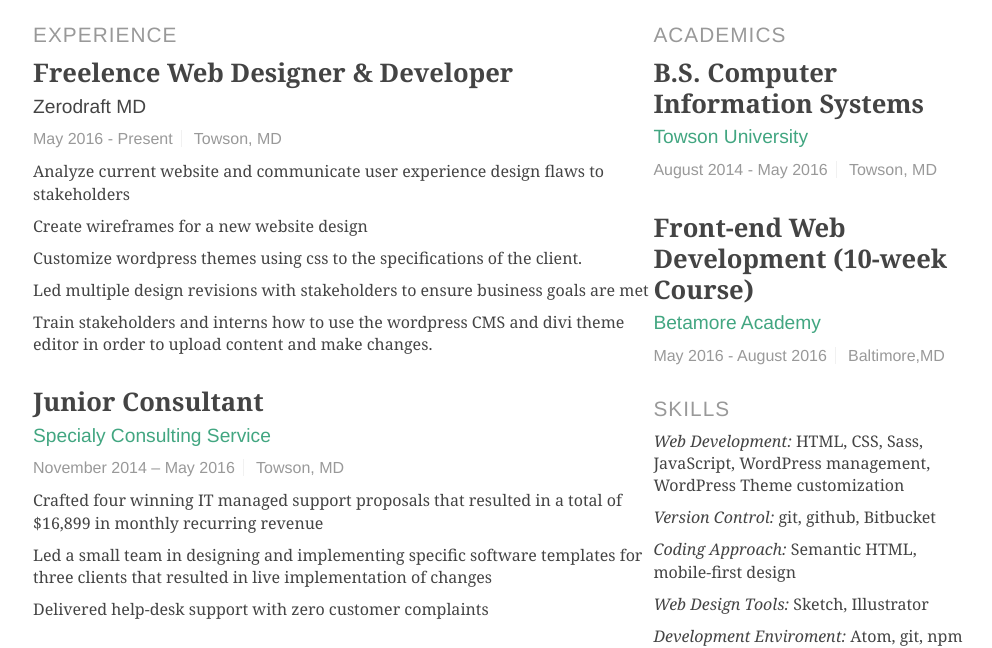
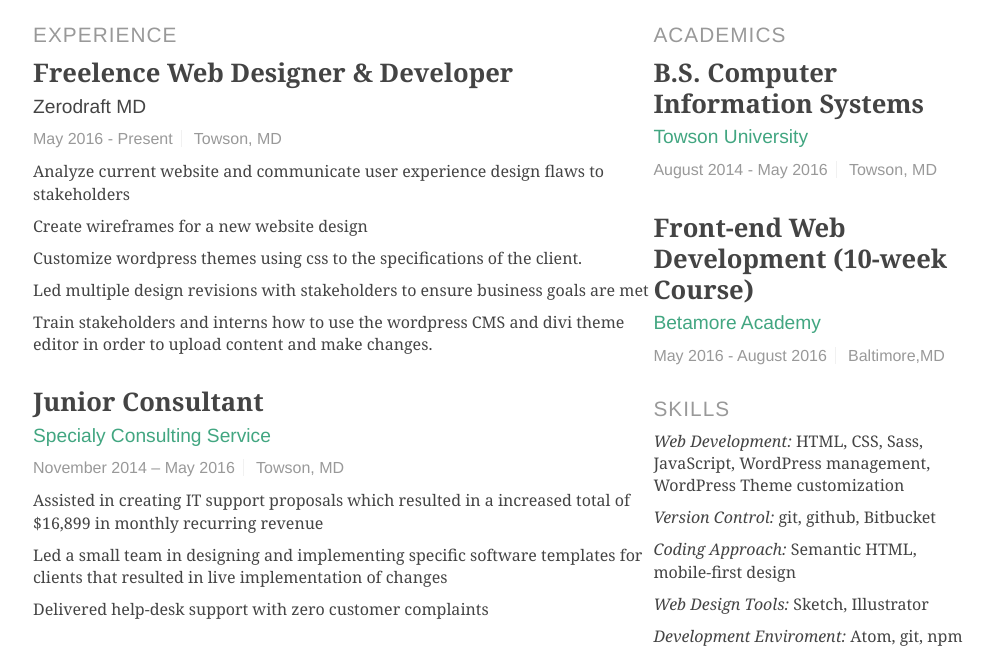
Before and after one commit to rhyanvargas/personal-site, a plain HTML site: page resume.html in a window 1280 px wide. Shown: the part 161-809 px from the top of the page, without its empty margins (137-1129 px from the left). Drawn offline with Linux system fonts and the light colour scheme.

Commit message:
update specialtycs  job description

```diff
--- a/resume.html
+++ b/resume.html
@@ -52,11 +52,11 @@
   				<time>November 2014 – May 2016</time>
   				<div class="location">Towson, MD</div>
   				<ul>
-  					<li>Crafted four winning IT managed support proposals that resulted in a total of $16,899 in monthly recurring revenue
+  					<li>Assisted in creating IT support proposals which resulted in a increased total of $16,899 in monthly recurring revenue
             </li>
-  					<li>Led a small team in designing and implementing specific software templates for three clients that resulted in live implementation of changes
+  					<li>Led a small team in designing and implementing specific software templates for clients that resulted in live implementation of changes
             </li>
-  					<li>Delivered help-desk support  with zero customer complaints
+  					<li>Delivered help-desk support with zero customer complaints
             </li>
   				</ul>
   			</section>
```
